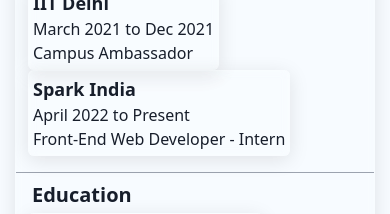
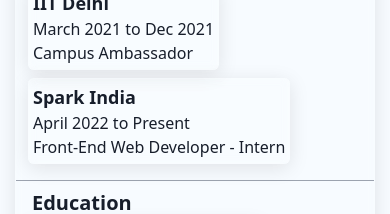
Before and after one commit to aulth/usman, a Next.js app: page /about in a window 390 px wide. Shown: the part 165-379 px from the top of the page. Built offline with nearby package versions, Linux system fonts and the light colour scheme.

Commit message:
fixed margin of sparkindia intern card

```diff
--- a/pages/about.js
+++ b/pages/about.js
@@ -16,7 +16,7 @@
                             <p>March 2021 to Dec 2021</p>
                             <p>Campus Ambassador</p>
                         </div>
-                        <div className='glass mx-1 p-1 rounded-md'>
+                        <div className='glass mx-1 p-1 rounded-md md:mt-0 mt-2'>
                             <h2 className="text-lg font-semibold">Spark India</h2>
                             <p>April 2022 to Present</p>
                             <p>Front-End Web Developer - Intern</p>
```
